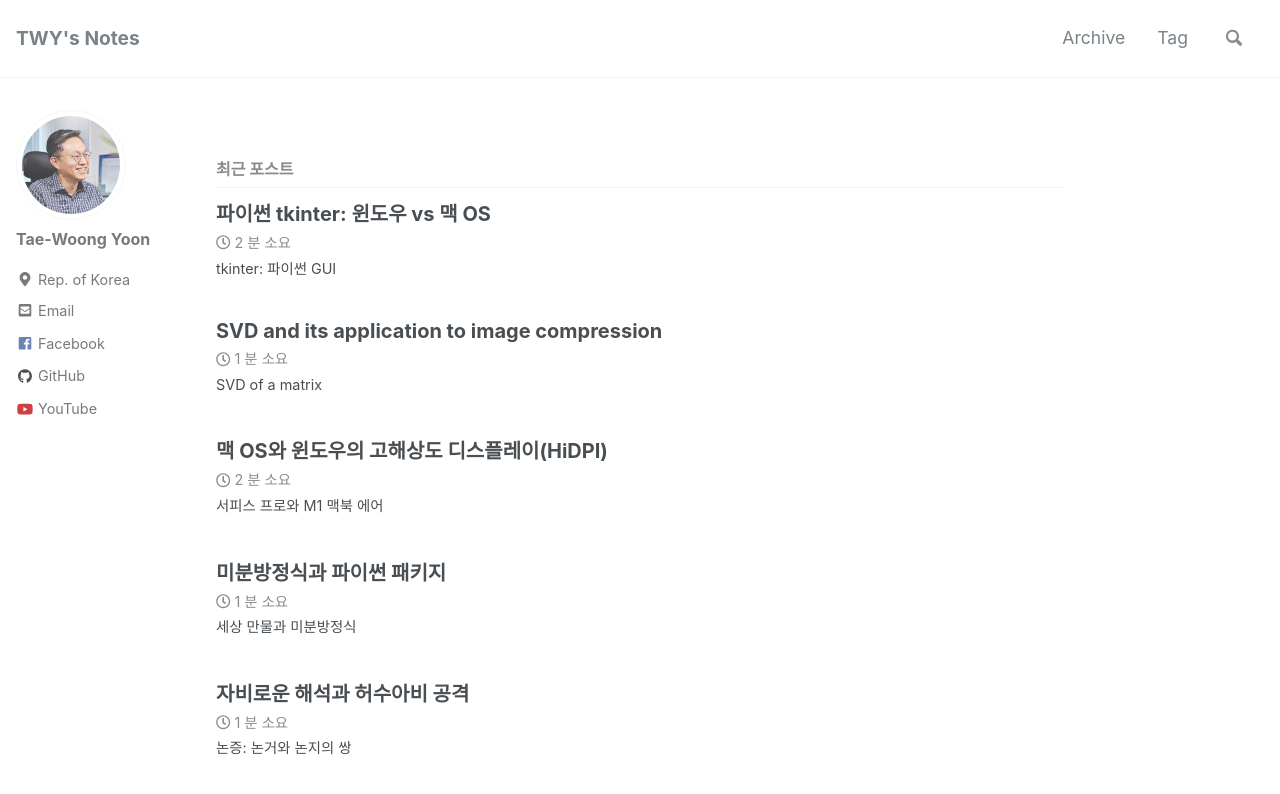
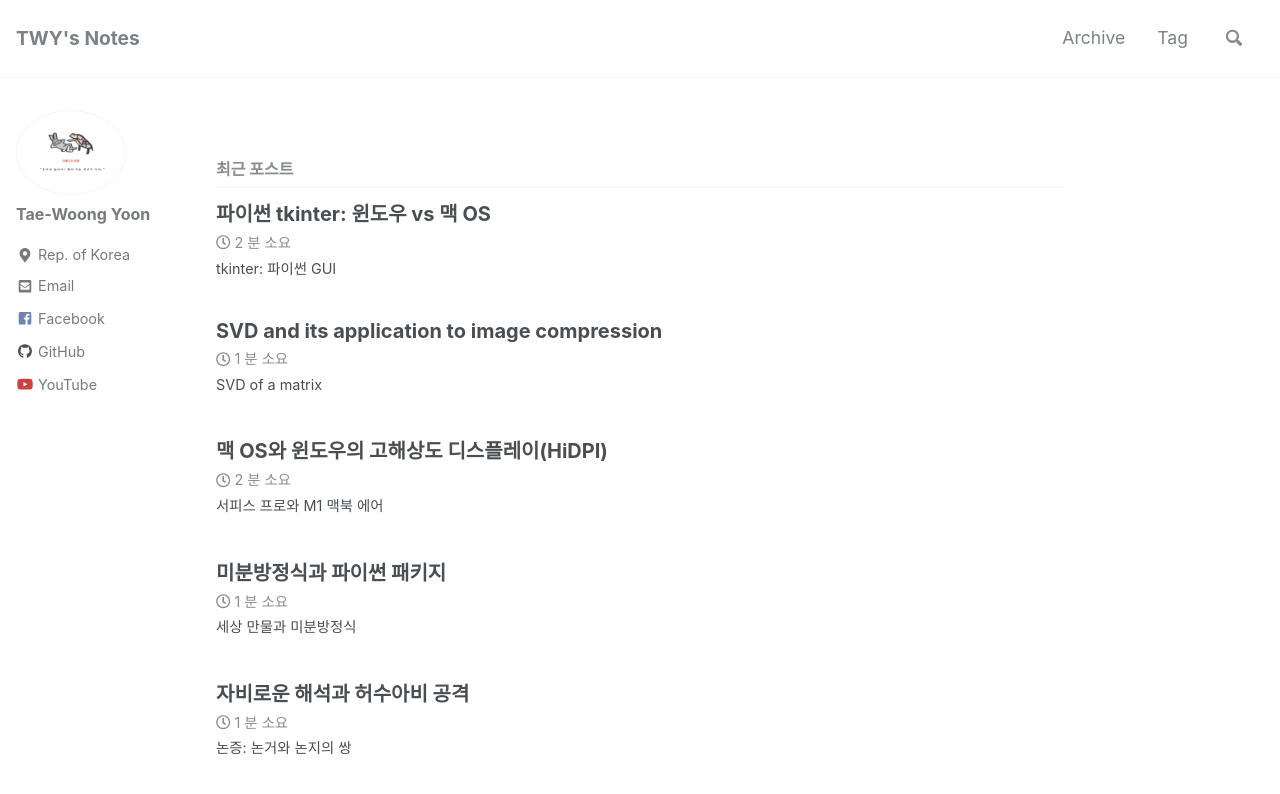
Before and after one commit to twy80/mkkim85.github.io, a Jekyll site: the page built from index.html, in a window 1280 px wide and 900 px high. Shown: the top 794 px of the window. Built offline with Jekyll 4.4.1, drawn with Linux system fonts in a browser that asks for light colours; nearby versions of some CDN libraries; the list of posts is cut into pages by our own code.

Commit message:
Update _config.yml

```diff
--- a/_config.yml
+++ b/_config.yml
@@ -101,7 +101,7 @@
 # Site Author
 author:
   name             : "Tae-Woong Yoon"
-  avatar           : "/assets/images/bio-photo.jpg" #"/assets/images/bio-photo.jpg" # path of avatar image, e.g. "/assets/images/bio-photo.jpg"
+  avatar           : "/assets/images/bio-photo1.png"
   bio              : ""
   location         : "Rep. of Korea"
   email            : yoon.tw@gmail.com
```
